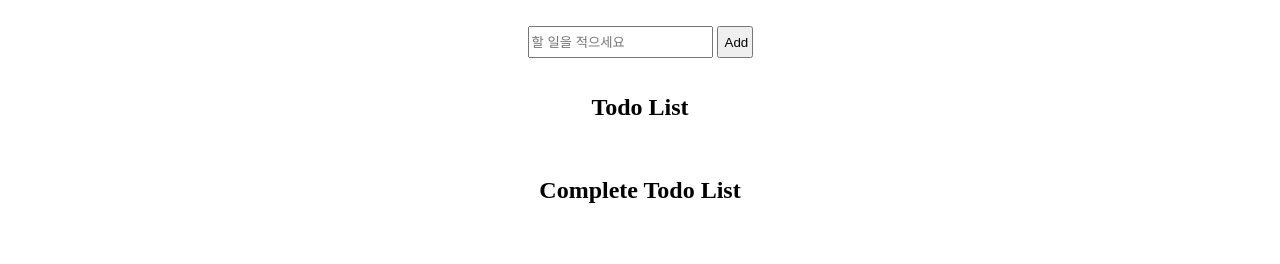
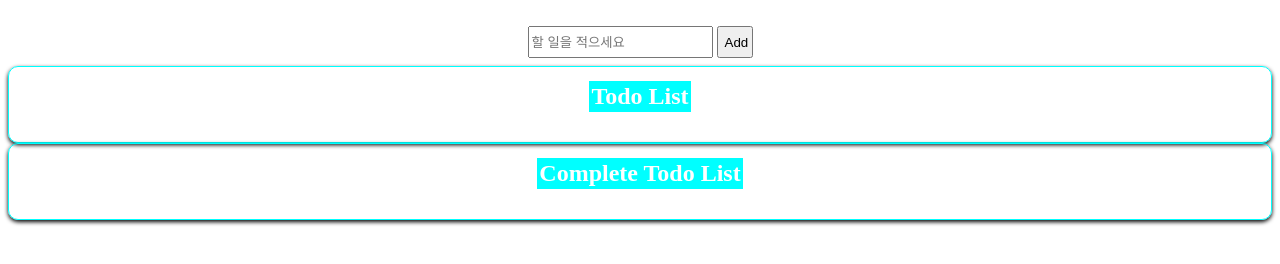
Before and after one commit to soralee2821/cocoa, a website: page week4/MVCclass/index.html in a window 1280 px wide. Shown: the part 48-312 px from the top of the page. Drawn offline with Linux system fonts and the light colour scheme.

Commit message:
docs: card UI in CSS

```diff
--- a/week4/MVCclass/index.css
+++ b/week4/MVCclass/index.css
@@ -3,6 +3,13 @@ header {
   padding: 0.5 rem;
   text-align: center;
   font-size: medium;
+  color: white;
+  background-color: aqua;
+}
+
+h2 {
+  display: inline;
+  padding: 0.15rem;
   color: white;
   background-color: aqua;
 }
@@ -24,8 +31,11 @@ header {
 }
 
 .list-div {
-  padding: 0.5rem;
+  padding: 1rem;
+  border-radius: 10px;
+  box-shadow: 0 2px 4px 0;
   text-align: center;
+  border: 1px solid aqua;
 }
 
 .task-list {
```
